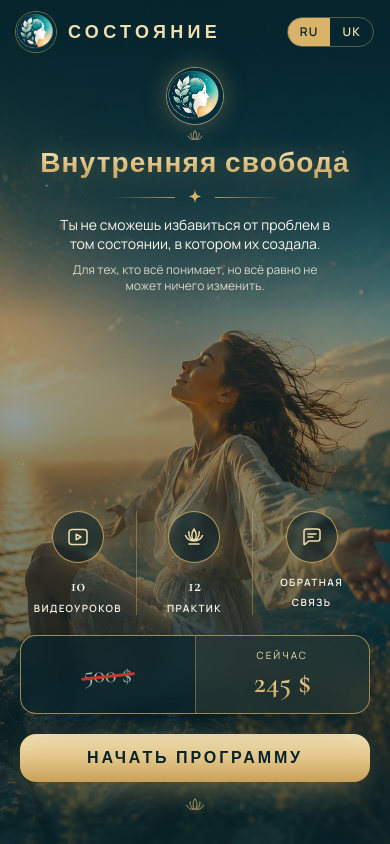
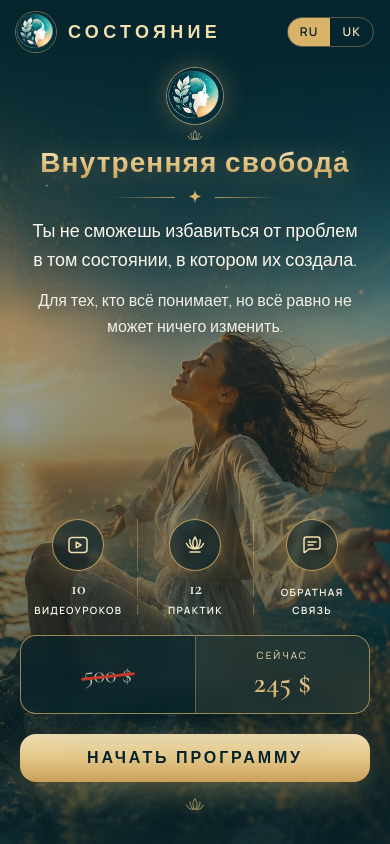
Before and after one commit to QASchoolUSA/Freedom-Inside, a Next.js app: page /ru in a window 390 px wide. Shown: the top 844 px of the page. Built offline with nearby package versions, Linux system fonts and the light colour scheme.

Commit message:
Enhance Hero component with new feature display and improved layout; integrate mobile and desktop backdrops for better visual experience. Update text handling and responsiveness for enhanced user engagement.

```diff
--- a/components/sections/Hero.tsx
+++ b/components/sections/Hero.tsx
@@ -72,10 +72,10 @@ export function Hero() {
         </Reveal>
 
         <Reveal delay={0.2}>
-          <p className="mx-auto mt-2.5 max-w-[18rem] text-sm leading-snug text-cream-50 sm:mt-3 sm:max-w-lg sm:text-lg sm:leading-relaxed short:text-base">
+          <p className="mx-auto mt-3 max-w-[21rem] font-display text-lg font-medium leading-relaxed text-cream-50 drop-shadow-[0_2px_12px_rgba(7,28,32,0.85)] sm:mt-4 sm:max-w-xl sm:text-2xl short:text-xl">
             {t("lead1")}
           </p>
-          <p className="mx-auto mt-2 max-w-[16rem] text-xs leading-snug text-cream-100/85 sm:mt-3 sm:max-w-sm sm:text-[15px] short:mt-2 short:text-sm">
+          <p className="mx-auto mt-3 max-w-[20rem] font-display text-base leading-relaxed text-cream-50/95 drop-shadow-[0_2px_10px_rgba(7,28,32,0.8)] sm:mt-4 sm:max-w-lg sm:text-xl short:text-lg">
             {t("lead2")}
           </p>
         </Reveal>
@@ -85,31 +85,54 @@ export function Hero() {
 
         {/* Bottom zone: features, price, CTA — as in the reference */}
         <Reveal delay={0.1} className="w-full">
-          <div className="mx-auto grid w-full max-w-md grid-cols-3 items-start divide-x divide-gold-500/40">
+          <div className="mx-auto grid w-full max-w-md grid-cols-3 grid-rows-[auto_auto_auto] gap-y-2">
             {features.map((f, i) => {
               const Icon = FEATURE_ICONS[i];
-              const labelLines = f.label.split("\n");
-              const topText = f.value || labelLines[0];
-              const bottomText = f.value ? f.label : labelLines[1] ?? "";
               return (
-                <div key={i} className="flex flex-col items-center gap-2 px-2">
+                <div
+                  key={`icon-${i}`}
+                  className={`flex justify-center px-2 ${i > 0 ? "border-l border-gold-500/40" : ""}`}
+                  style={{ gridColumn: i + 1, gridRow: 1 }}
+                >
                   <div className="flex h-13 w-13 shrink-0 items-center justify-center rounded-full border border-gold-500/80 bg-teal-950/50 text-gold-300 shadow-glow backdrop-blur-[2px] sm:h-15 sm:w-15 short:h-13 short:w-13">
                     <Icon className="h-6 w-6 sm:h-6.5 sm:w-6.5" />
                   </div>
-                  <div className="flex w-full flex-col items-center leading-tight">
-                    <div
-                      className={`flex min-h-[1.375rem] items-center justify-center sm:min-h-[1.5rem] ${
-                        f.value
-                          ? "font-display text-lg font-semibold text-cream-50 sm:text-xl"
-                          : "text-[10px] font-semibold uppercase tracking-[0.14em] text-cream-50 sm:text-[11px]"
-                      }`}
-                    >
+                </div>
+              );
+            })}
+            {features.map((f, i) => {
+              const labelLines = f.label.split("\n");
+              const topText = f.value || labelLines[0];
+              return (
+                <div
+                  key={`top-${i}`}
+                  className={`flex items-end justify-center px-2 ${i > 0 ? "border-l border-gold-500/40" : ""}`}
+                  style={{ gridColumn: i + 1, gridRow: 2 }}
+                >
+                  {f.value ? (
+                    <span className="font-display text-lg font-semibold leading-none text-cream-50 sm:text-xl">
+                      {f.value}
+                    </span>
+                  ) : (
+                    <span className="text-[10px] font-semibold uppercase tracking-[0.14em] leading-none text-cream-50 sm:text-[11px]">
                       {topText}
-                    </div>
-                    <div className="mt-0.5 flex min-h-[0.875rem] items-center justify-center text-[10px] font-semibold uppercase tracking-[0.14em] text-cream-50 sm:min-h-[1rem] sm:text-[11px]">
-                      {bottomText}
-                    </div>
-                  </div>
+                    </span>
+                  )}
+                </div>
+              );
+            })}
+            {features.map((f, i) => {
+              const labelLines = f.label.split("\n");
+              const bottomText = f.value ? f.label : labelLines[1] ?? "";
+              return (
+                <div
+                  key={`bottom-${i}`}
+                  className={`flex items-start justify-center px-2 ${i > 0 ? "border-l border-gold-500/40" : ""}`}
+                  style={{ gridColumn: i + 1, gridRow: 3 }}
+                >
+                  <span className="text-[10px] font-semibold uppercase tracking-[0.14em] leading-none text-cream-50 sm:text-[11px]">
+                    {bottomText}
+                  </span>
                 </div>
               );
             })}
```
